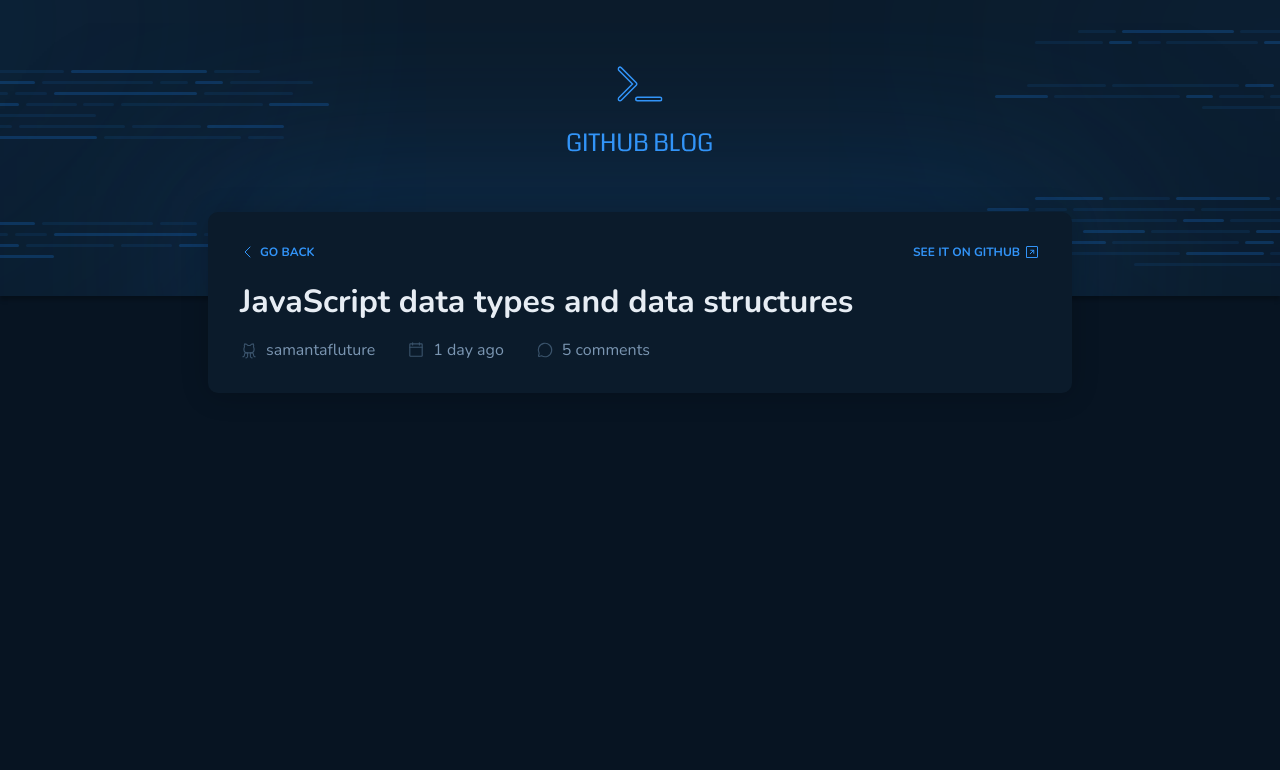
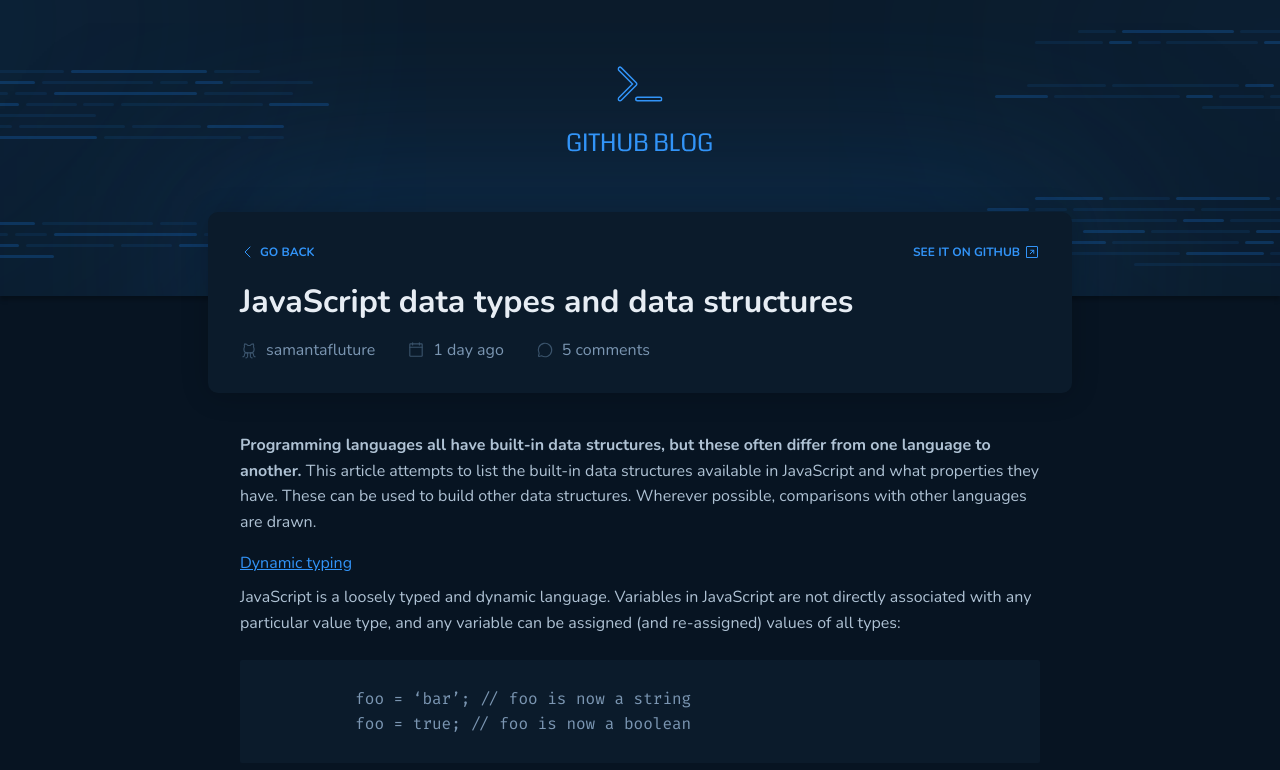
Before and after one commit to samantafluture/github-blog-react-ts, a React (Vite) app: page /post in a window 1280 px wide. Shown: the top 770 px of the page. Built offline with nearby package versions, Linux system fonts and the light colour scheme.

Commit message:
create post content component and styles

```diff
--- a/src/pages/Post/index.tsx
+++ b/src/pages/Post/index.tsx
@@ -11,6 +11,7 @@
 	PostInfoContainer,
 	PostNav,
 	PostDetails,
+	PostContent,
 } from './styles'
 
 export function Post() {
@@ -43,6 +44,31 @@
 					</div>
 				</PostDetails>
 			</PostInfoContainer>
+			<PostContent>
+				<p>
+					<span>
+						Programming languages all have built-in data structures,
+						but these often differ from one language to another.{' '}
+					</span>
+					This article attempts to list the built-in data structures
+					available in JavaScript and what properties they have. These
+					can be used to build other data structures. Wherever
+					possible, comparisons with other languages are drawn.
+				</p>
+				<h2>Dynamic typing </h2>
+				<p>
+					JavaScript is a loosely typed and dynamic language.
+					Variables in JavaScript are not directly associated with any
+					particular value type, and any variable can be assigned (and
+					re-assigned) values of all types:
+				</p>
+				<pre>
+					{`
+            foo = ‘bar’; // foo is now a string
+            foo = true; // foo is now a boolean
+          `}
+				</pre>
+			</PostContent>
 		</PostContainer>
 	)
 }
--- a/src/pages/Post/styles.ts
+++ b/src/pages/Post/styles.ts
@@ -43,7 +43,6 @@
 			border-bottom: 1px solid ${(props) => props.theme['brand-blue']};
 		}
 	}
-
 `
 
 export const PostDetails = styled.div`
@@ -62,5 +61,40 @@
 			color: ${(props) => props.theme['base-label']};
 		}
 	}
+`
 
+export const PostContent = styled.div`
+	padding: 2.5rem 2rem 6rem;
+	background: transparent;
+	color: ${(props) => props.theme['base-text']};
+	font-size: 1rem;
+	font-weight: 400;
+	line-height: 160%;
+
+	span {
+		font-weight: 700;
+	}
+
+	p {
+		margin-bottom: 1rem;
+	}
+
+	h2 {
+		color: ${(props) => props.theme['brand-blue']};
+		font-style: normal;
+		font-weight: 400;
+		font-size: 1rem;
+		text-decoration: underline;
+		margin-bottom: 0.5rem;
+	}
+
+	pre {
+    margin: 1.5rem 0;
+		display: block;
+		border-radius: 2px;
+
+    font-family: Fira Code, monospace;
+		background: ${(props) => props.theme['base-post']};
+    color: ${(props) => props.theme['base-span']};
+	}
 `
```
Lines whose indentation alone changed are shown as unchanged.
